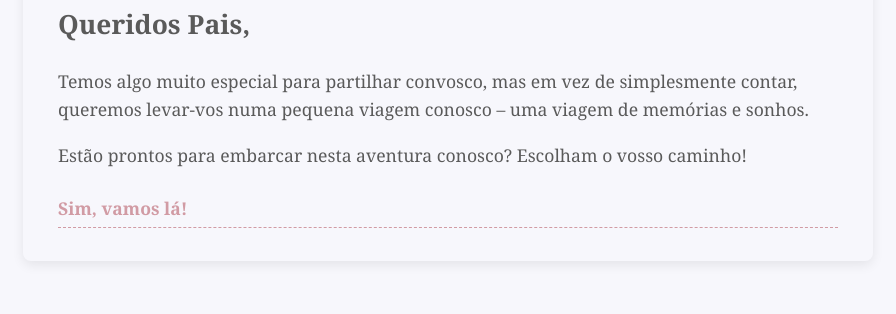
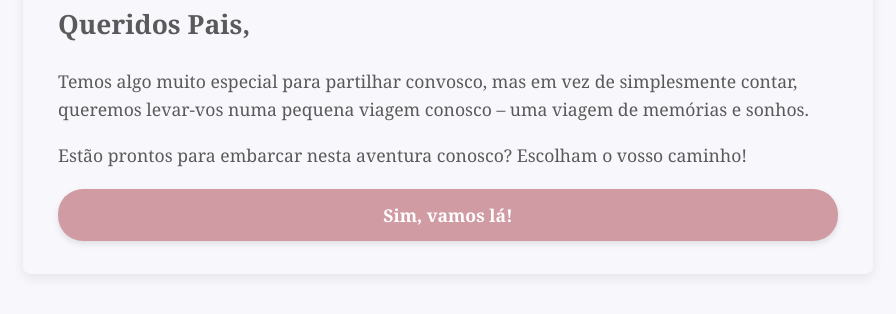
Before and after one commit to Lucarst22/jogo-interativo2, a plain HTML site: page index.html in a window 1280 px wide. Shown: the part 122-436 px from the top of the page, without its empty margins (192-1088 px from the left). Drawn offline with Linux system fonts and the light colour scheme.

Commit message:
Update index.html

```diff
--- a/index.html
+++ b/index.html
@@ -62,6 +62,34 @@
              color: #444444; /* Cinza escuro ao passar o mouse */
              border-bottom-color: #000000;
         }
+
+	a.story-link.button-link {
+	    display: inline-block; /* Comportamento de bloco, mas ajustado ao conteúdo */
+	    background-color: #d19ba4; /* Cor de fundo (rosa do tema) */
+	    color: #ffffff; /* Cor do texto (branco) */
+	    padding: 12px 25px; /* Espaçamento interno (vertical, horizontal) */
+	    border-radius: 25px; /* Bordas bem arredondadas (formato de pílula) */
+	    border: none; /* Remove qualquer borda padrão */
+	    text-decoration: none; /* Garante que não haja sublinhado */
+	    text-align: center; /* Centraliza o texto no botão */
+	    font-weight: bold; /* Mantém o negrito */
+	    cursor: pointer; /* Mantém o cursor de ponteiro */
+	    transition: background-color 0.3s ease, transform 0.1s ease, box-shadow 0.3s ease; /* Transições suaves */
+	    margin-top: 20px; /* Aumenta o espaço acima do botão */
+	    box-shadow: 0 3px 6px rgba(0,0,0,0.1); /* Sombra suave */
+
+	    /* Remove a linha pontilhada específica dos links normais */
+	    border-bottom: none;
+	}
+
+/* Efeito ao passar o mouse (Hover) */
+	a.story-link.button-link:hover {
+	    background-color: #c78792; /* Rosa um pouco mais escuro no hover */
+	    color: #ffffff; /* Mantém o texto branco */
+	    text-decoration: none; /* Garante que não haja sublinhado no hover */
+	    transform: translateY(-2px); /* Efeito de leve elevação */
+	    box-shadow: 0 5px 10px rgba(0,0,0,0.15); /* Sombra um pouco mais pronunciada */
+	}
 
         /* Bloco de links (para espaçamento) */
         .link-options {
@@ -153,7 +181,7 @@
 				Estão prontos para embarcar nesta aventura conosco? Escolham o vosso caminho!
 			</p>
 			<div class="link-options">
-				<a href="#" class="story-link" data-target="escolhaMemoria">Sim, vamos lá!</a>
+				<a href="#" class="story-link button-link" data-target="escolhaMemoria">Sim, vamos lá!</a>
 			</div>
 		</div>
 
```
